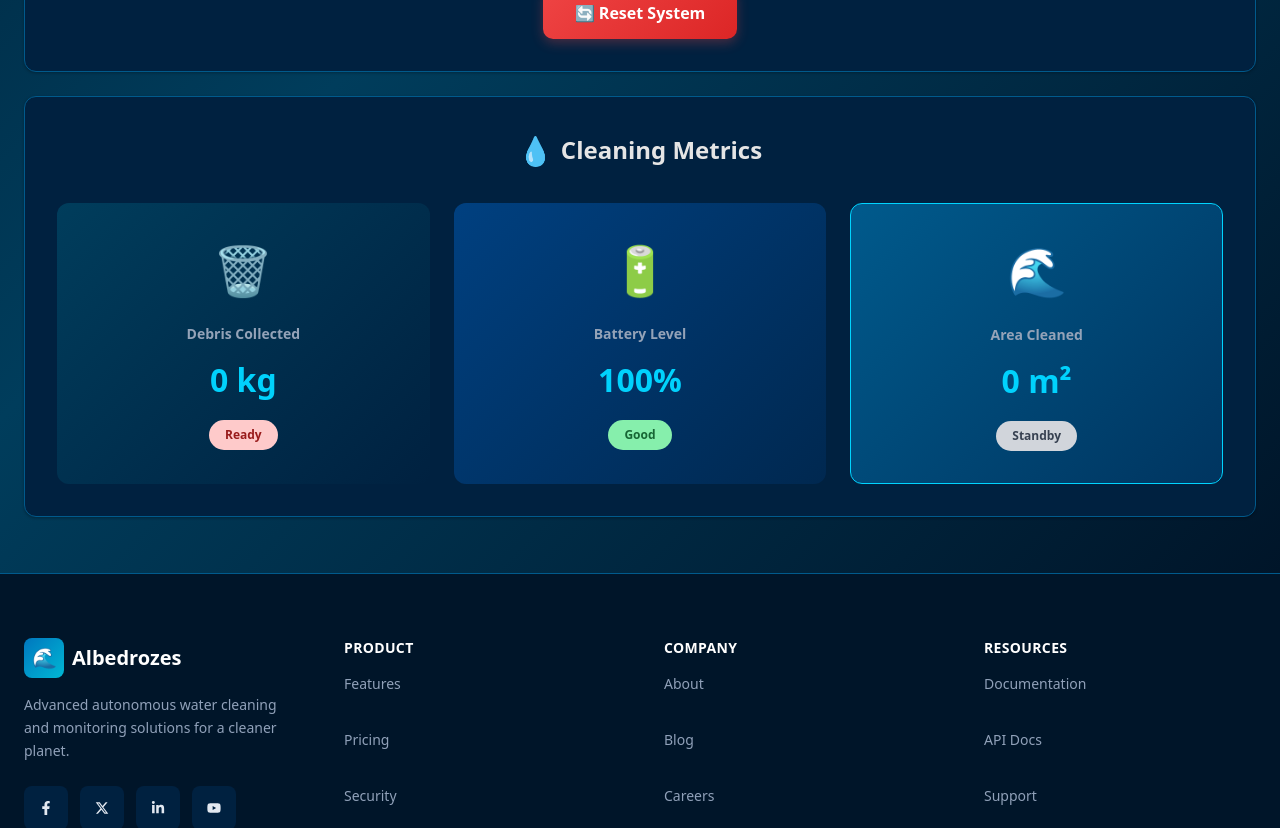
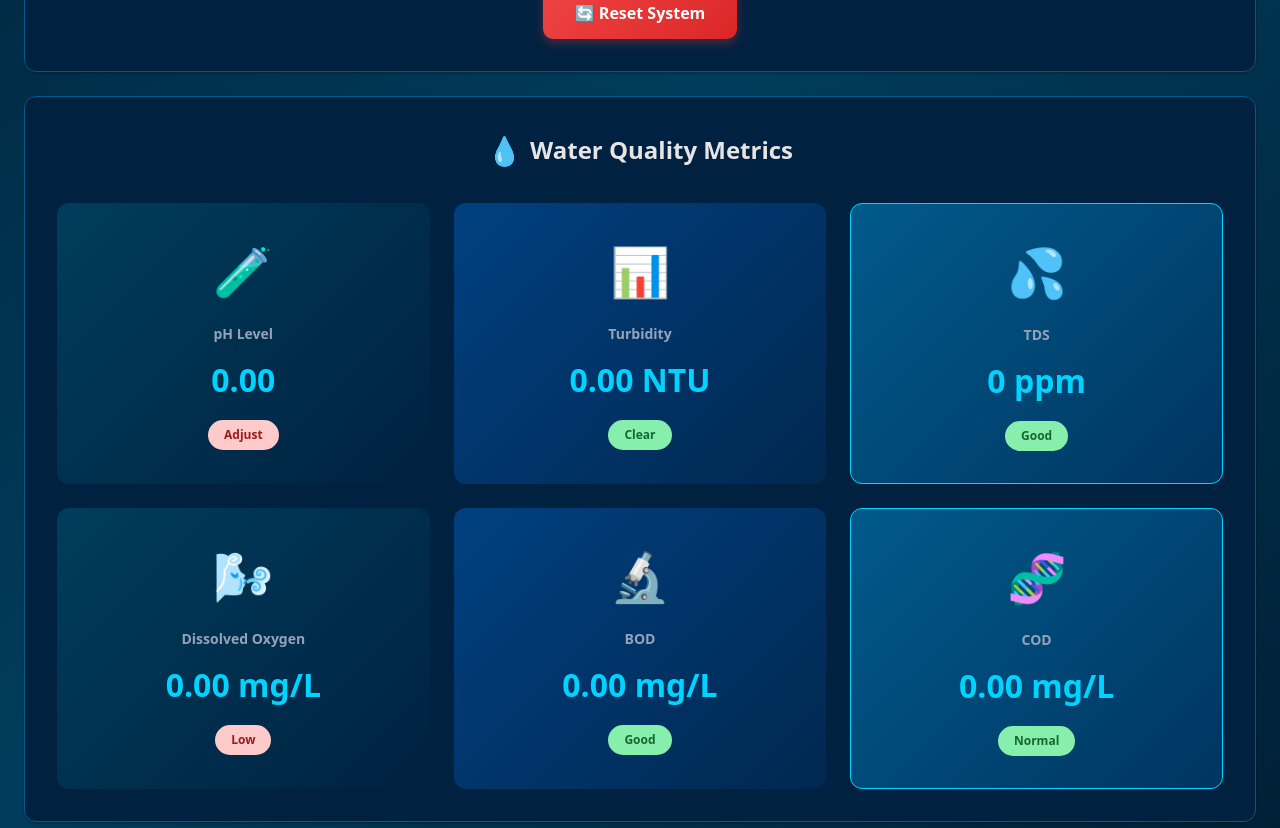
Before and after one commit to prakashrajsevugan/rover2, a React (Vite) app: page /home in a window 1280 px wide. Shown: the part 1100-1928 px from the top of the page. Built offline with nearby package versions, Linux system fonts and the light colour scheme.

Commit message:
changes in main pages

```diff
--- a/src/components/About.jsx
+++ b/src/components/About.jsx
@@ -84,7 +84,7 @@ const About = () => {
             To revolutionize water cleaning through autonomous robotic technology, making our water bodies cleaner and healthier for future generations. We combine cutting-edge AI, advanced sensors, and sustainable engineering to combat water pollution at scale.
           </p>
           <p className="text-lg text-slate-300 leading-relaxed">
-            Our rovers operate autonomously 24/7, collecting debris, monitoring water quality, and providing real-time environmental data to help communities maintain clean, healthy aquatic ecosystems.
+            Our rovers operate autonomously 24/7, collecting debris, monitoring water quality, and providing real-time environmental data to help communities maintain clean, healthy aquatic ecosystems. Water quality monitoring is one of our key features, helping track pH, turbidity, TDS, dissolved oxygen, BOD, and COD.
           </p>
         </div>
 
--- a/src/pages/Home.jsx
+++ b/src/pages/Home.jsx
@@ -47,6 +47,14 @@ const Home = () => {
   const [roverPosition, setRoverPosition] = useState([40.7128, -74.0060]);
   const [stream, setStream] = useState(null);
   const [capturedImage, setCapturedImage] = useState(null);
+
+  // Water Quality Metrics
+  const [pH, setPH] = useState(0);
+  const [turbidity, setTurbidity] = useState(0);
+  const [tds, setTDS] = useState(0);
+  const [dissolvedOxygen, setDissolvedOxygen] = useState(0);
+  const [bod, setBOD] = useState(0);
+  const [cod, setCOD] = useState(0);
 
   const runningTimerRef = useRef(null);
   const startTimeRef = useRef(null);
@@ -319,12 +327,19 @@ const Home = () => {
     setDebrisCollected(0);
     setBatteryLevel(85);
     setAreaCleaned(0);
+      setPH(0);
+      setTurbidity(0);
+      setTDS(0);
+      setDissolvedOxygen(0);
+      setBOD(0);
+      setCOD(0);
     totalSecondsRef.current = 0;
 
     alert("System reset successfully!");
   };
 
   const batteryBadge = getBatteryBadge();
+  const fixedBatteryLevel = 0;
 
   return (
     <>
@@ -529,6 +544,64 @@ const Home = () => {
             </div>
           </section>
 
+          {/* Water Quality Metrics Section */}
+          <section className="metrics-section">
+            <div className="metrics-header">
+              <span className="metrics-icon">💧</span>
+              <h2>Water Quality Metrics</h2>
+            </div>
+            <div className="metrics-cards">
+              <div className="metric-card debris-card">
+                <span className="metric-icon no-animation">🧪</span>
+                <p className="metric-label">pH Level</p>
+                <p className="metric-value">{pH.toFixed(2)}</p>
+                <span className={`metric-badge ${pH >= 6.5 && pH <= 8.5 ? 'good' : 'ready'}`}>
+                  {pH >= 6.5 && pH <= 8.5 ? 'Neutral' : 'Adjust'}
+                </span>
+              </div>
+              <div className="metric-card battery-card">
+                <span className="metric-icon no-animation">📊</span>
+                <p className="metric-label">Turbidity</p>
+                <p className="metric-value">{turbidity.toFixed(2)} NTU</p>
+                <span className={`metric-badge ${turbidity < 5 ? 'good' : 'ready'}`}>
+                  {turbidity < 5 ? 'Clear' : 'Improving'}
+                </span>
+              </div>
+              <div className="metric-card area-card">
+                <span className="metric-icon no-animation">💦</span>
+                <p className="metric-label">TDS</p>
+                <p className="metric-value">{tds.toFixed(0)} ppm</p>
+                <span className={`metric-badge ${tds < 500 ? 'good' : 'ready'}`}>
+                  {tds < 500 ? 'Good' : 'High'}
+                </span>
+              </div>
+              <div className="metric-card debris-card">
+                <span className="metric-icon no-animation">🌬️</span>
+                <p className="metric-label">Dissolved Oxygen</p>
+                <p className="metric-value">{dissolvedOxygen.toFixed(2)} mg/L</p>
+                <span className={`metric-badge ${dissolvedOxygen > 5 ? 'good' : 'ready'}`}>
+                  {dissolvedOxygen > 5 ? 'Healthy' : 'Low'}
+                </span>
+              </div>
+              <div className="metric-card battery-card">
+                <span className="metric-icon no-animation">🔬</span>
+                <p className="metric-label">BOD</p>
+                <p className="metric-value">{bod.toFixed(2)} mg/L</p>
+                <span className={`metric-badge ${bod < 5 ? 'good' : 'ready'}`}>
+                  {bod < 5 ? 'Good' : 'High'}
+                </span>
+              </div>
+              <div className="metric-card area-card">
+                <span className="metric-icon no-animation">🧬</span>
+                <p className="metric-label">COD</p>
+                <p className="metric-value">{cod.toFixed(2)} mg/L</p>
+                <span className={`metric-badge ${cod < 20 ? 'good' : 'ready'}`}>
+                  {cod < 20 ? 'Normal' : 'Elevated'}
+                </span>
+              </div>
+            </div>
+          </section>
+
           {/* Cleaning Metrics Section */}
           <section className="metrics-section">
             <div className="metrics-header">
@@ -547,7 +620,7 @@ const Home = () => {
               <div className="metric-card battery-card">
                 <span className="metric-icon">🔋</span>
                 <p className="metric-label">Battery Level</p>
-                <p className="metric-value">100%</p>
+                <p className="metric-value">{fixedBatteryLevel}%</p>
                 <span className={`metric-badge ${batteryBadge.class}`}>
                   {batteryBadge.text}
                 </span>
--- a/src/styles/home.css
+++ b/src/styles/home.css
@@ -273,6 +273,10 @@
   animation: bounce 2s ease-in-out infinite;
 }
 
+.metric-icon.no-animation {
+  animation: none;
+}
+
 .metric-label {
   font-size: 0.875rem;
   font-weight: 600;
```
